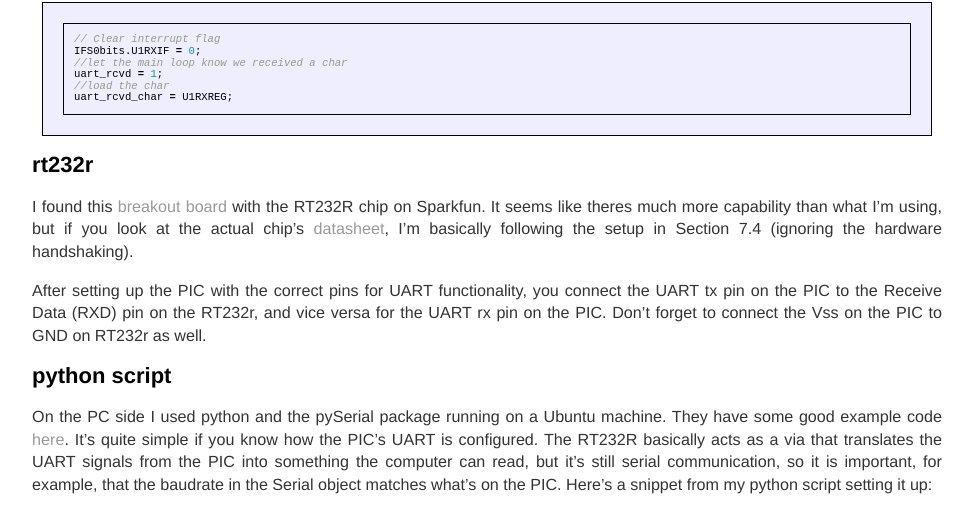
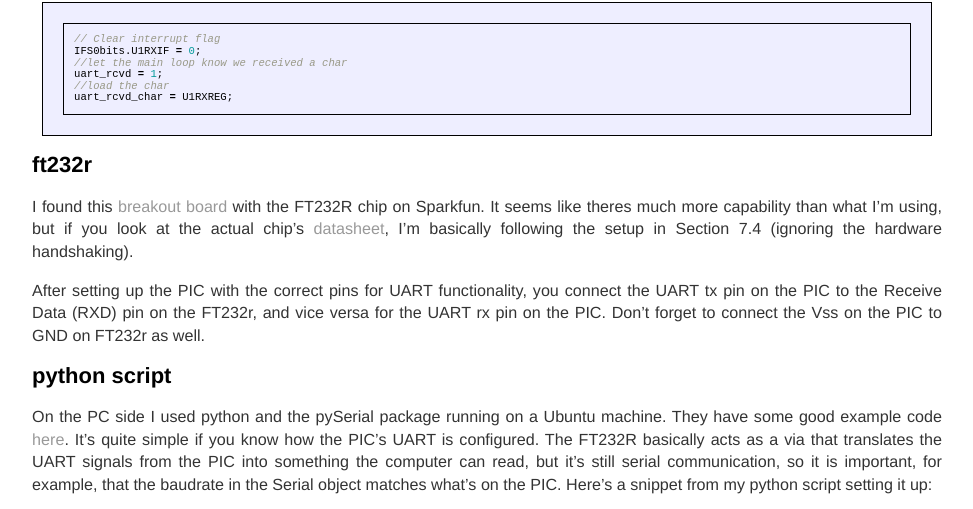
Before and after one commit to bsmitty5000/bsmitty5000.github.io, a Jekyll site: the page built from _posts/2016-05-14-Communication-between-PIC-and-PC.md, in a window 1280 px wide and 1400 px high, scrolled down 2241 px. Shown: the part 108-617 px from the top of the window, without its empty margins (153-1126 px from the left). Built offline with Jekyll 4.4.1, drawn with Linux system fonts in a browser that asks for light colours; comment, search, counter and statistics services are not loaded; some of the changed text lies outside the part shown.

Commit message:
Update 2016-05-14-Communication-between-PIC-and-PC.md
Ha, fixed a persistent typo (RT232R --> FT232R)

````diff
--- a/_posts/2016-05-14-Communication-between-PIC-and-PC.md
+++ b/_posts/2016-05-14-Communication-between-PIC-and-PC.md
@@ -2,7 +2,7 @@
 layout: post
 title: "communication between dsPIC33f and PC"
 date: 2016-05-14
-description: Using UART and an RT232R chip to enable PIC to PC simple communcation
+description: Using UART and an FT232R chip to enable PIC to PC simple communcation
 comments: True
 category: mbed
 ---
@@ -95,13 +95,13 @@
 uart_rcvd_char = U1RXREG;
 ```
 
-## rt232r
-I found this [breakout board](https://www.sparkfun.com/products/12731) with the RT232R chip on Sparkfun. It seems like theres much more capability than what I'm using, but if you look at the actual chip's [datasheet](https://cdn.sparkfun.com/datasheets/BreakoutBoards/DS_FT232R.pdf), I'm basically following the setup in Section 7.4 (ignoring the hardware handshaking).
+## ft232r
+I found this [breakout board](https://www.sparkfun.com/products/12731) with the FT232R chip on Sparkfun. It seems like theres much more capability than what I'm using, but if you look at the actual chip's [datasheet](https://cdn.sparkfun.com/datasheets/BreakoutBoards/DS_FT232R.pdf), I'm basically following the setup in Section 7.4 (ignoring the hardware handshaking).
 
-After setting up the PIC with the correct pins for UART functionality, you connect the UART tx pin on the PIC to the Receive Data (RXD) pin on the RT232r, and vice versa for the UART rx pin on the PIC. Don't forget to connect the Vss on the PIC to GND on RT232r as well.
+After setting up the PIC with the correct pins for UART functionality, you connect the UART tx pin on the PIC to the Receive Data (RXD) pin on the FT232r, and vice versa for the UART rx pin on the PIC. Don't forget to connect the Vss on the PIC to GND on FT232r as well.
 
 ## python script
-On the PC side I used python and the pySerial package running on a Ubuntu machine. They have some good example code [here](https://pythonhosted.org/pyserial/shortintro.html#opening-serial-ports). It's quite simple if you know how the PIC's UART is configured. The RT232R basically acts as a via that translates the UART signals from the PIC into something the computer can read, but it's still serial communication, so it is important, for example, that the baudrate in the Serial object matches what's on the PIC. Here's a snippet from my python script setting it up:
+On the PC side I used python and the pySerial package running on a Ubuntu machine. They have some good example code [here](https://pythonhosted.org/pyserial/shortintro.html#opening-serial-ports). It's quite simple if you know how the PIC's UART is configured. The FT232R basically acts as a via that translates the UART signals from the PIC into something the computer can read, but it's still serial communication, so it is important, for example, that the baudrate in the Serial object matches what's on the PIC. Here's a snippet from my python script setting it up:
 
 ```python
 ser = serial.Serial(port = '/dev/ttyUSB0',
@@ -136,4 +136,4 @@
 I also wanted to show how easy it is to send multiple bytes at a time, so the 'w' option in the python script will let you type in a word, up to 80 characters long, and the PIC will echo the whole word back to you.
 
 ## conclusion
-With this RT232R chip it's quite easy to establish some communication between a PIC and PC. I use this to debug different applications on the PIC and it's worked quite well for me. Thanks for reading!
+With this FT232R chip it's quite easy to establish some communication between a PIC and PC. I use this to debug different applications on the PIC and it's worked quite well for me. Thanks for reading!
````
